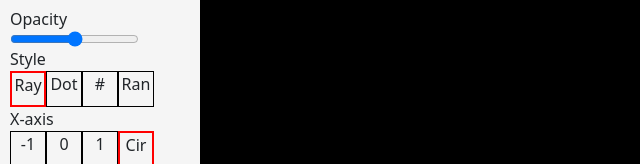
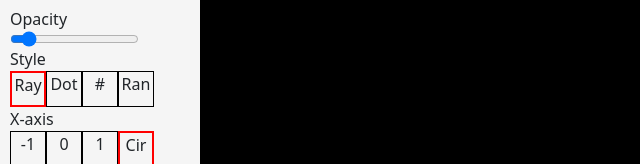
Before and after one commit to HNJ755329/javascript_game_galaxy, a plain HTML site: page index.html in a window 1280 px wide. Both pictures are taken after a click on the button "CLEAR". Shown: the part 193-357 px from the top of the page, 0-640 px from the left. Drawn offline with nearby package versions, Linux system fonts and the light colour scheme.

Commit message:
refactoring

```diff
--- a/galaxy_init.js
+++ b/galaxy_init.js
@@ -14,28 +14,23 @@ const RANDOM_COLOR = 'RandomColor';
 const RANDOM_STR = 'Ran';
 const RAY = 'Ray';
 const DOT = 'Dot';
+const AA = '#';
 const CIRCLE = 'Cir';
 const SAMPLE_COUNT = 10; //サンプル生成する際の個数
+
+const BLACK_BACKGROUND = `rgba(0,0,0,1)`;
 const RANDOM_X = () => { return Math.ceil(Math.random() * canvas.width); };
 const RANDOM_Y = () => { return Math.ceil(Math.random() * canvas.height); };
 
-const options = {
-    count: 13,
-    opacity: 0.1,
-    color: RANDOM_COLOR,
-    style: RAY,
-    sgnx: CIRCLE,
-    sgny: CIRCLE,
-    center_x: mouse_pos.x,
-    center_y: mouse_pos.y,
-    doAnim: true,
-}
+// 読み込みが終わってHTML作った後に初期値を設定する。
+const options = {}
 
 const CTRL = {
     color_list: ['white', 'red', 'orange', 'yellow', 'GreenYellow', 'skyblue', 'blue', 'indigo', 'violet', RANDOM_COLOR],
-    style_list: [RAY, DOT, '#', RANDOM_STR],
+    style_list: [RAY, DOT, AA, RANDOM_STR],
     x_axis: [-1, 0, 1, CIRCLE],
     y_axis: [-1, 0, 1, CIRCLE],
+    sapmles: ['sp1', 'sp2', 'sp3', 'sp4'],
 }
 
 const get_random_color = () => {
@@ -57,6 +52,7 @@ const _mod = (x) => {
     return x - x % AA_size;
 }
 
+const MaxOpacity = 100;
 const updateTextInput = (val) => {
-    option.opacity = val / 500;
+    set_option({ opacity: val / MaxOpacity });
 }
--- a/galaxy_main.js
+++ b/galaxy_main.js
@@ -49,9 +49,12 @@ function onClick(e) {
 window.onload = function () {
     canvas = document.getElementById('canvas');
     context = canvas.getContext('2d');
+    set_panel();
+    set_option({ count: 13, opacity: 0.1, color: RANDOM_COLOR, style: RAY, sgnx: CIRCLE, sgny: CIRCLE, center_x: mouse_pos.x, center_y: mouse_pos.y, doAnim: true });
+    set_info();
+
     resize();
     anim();
-    set_panel();
     document.addEventListener("click", onClick, false);
 }
 
@@ -67,7 +70,7 @@ function resize() {
 
 function anim() {
     if (!options.doAnim) { context = null; return; }
-    context = canvas.getContext('2d');
+    else context = canvas.getContext('2d');
     window.requestAnimationFrame(anim);
     context.fillStyle = `rgba(0,0,0,${options.opacity})`;
     context.fillRect(0, 0, canvas.width, canvas.height);
--- a/galaxy_panel.js
+++ b/galaxy_panel.js
@@ -8,21 +8,6 @@ const _DomChildrenhasRemovedCssSelected = (DOM) => {
     for (const child of DOM.children) {
         child.classList.remove('selected');
     }
-}
-
-const _AllSpanhasRemovedCSSSelected = () => {
-    const DOM = document.getElementsByClassName('box');
-    for (let elem of DOM) {
-        elem.classList.remove('selected');
-    }
-}
-
-function _SetCSSSelected() {
-    _AllSpanhasRemovedCSSSelected();
-    document.getElementById(options.color).classList.add('selected');
-    document.getElementById(options.style).classList.add('selected');
-    document.getElementById("x-" + options.sgnx).classList.add('selected');
-    document.getElementById("y-" + options.sgny).classList.add('selected');
 }
 
 function _move_bar() {
@@ -39,39 +24,37 @@ function _move_bar() {
 
 
 function set_opacity(e) {
-    document.getElementsByName('Opacity').value = e * 500;
+    document.getElementById('Opacity').value = e * MaxOpacity;
 }
 
 function set_color(e) {
     const DOM = document.getElementById('color');
-    for (const child of DOM.children) {
-        child.classList.remove('selected');
-    }
+    _DomChildrenhasRemovedCssSelected(DOM);
     document.getElementById(e).classList.add('selected');
 }
 
 function set_style(e) {
     const DOM = document.getElementById('style');
-    for (const child of DOM.children) {
-        child.classList.remove('selected');
-    }
+    _DomChildrenhasRemovedCssSelected(DOM);
     document.getElementById(e).classList.add('selected');
 }
 
 function set_xaxis(e) {
     const DOM = document.getElementById('x-axis');
-    for (const child of DOM.children) {
-        child.classList.remove('selected');
-    }
+    _DomChildrenhasRemovedCssSelected(DOM);
     document.getElementById("x-" + e).classList.add('selected');
 }
 
 function set_yaxis(e) {
     const DOM = document.getElementById('y-axis');
-    for (const child of DOM.children) {
-        child.classList.remove('selected');
-    }
+    _DomChildrenhasRemovedCssSelected(DOM);
     document.getElementById("y-" + e).classList.add('selected');
+}
+
+function set_sample(e) {
+    const DOM = document.getElementById('samples');
+    _DomChildrenhasRemovedCssSelected(DOM);
+    document.getElementById(e).classList.add('selected');
 }
 
 function set_option(change = {}) {
@@ -81,13 +64,23 @@ function set_option(change = {}) {
     if ('style' in change) { options.style = change.style; set_style(options.style); }
     if ('sgnx' in change) { options.sgnx = change.sgnx; set_xaxis(options.sgnx); }
     if ('sgny' in change) { options.sgny = change.sgny; set_yaxis(options.sgny); }
+    if ('sample' in change) { options.sample = change.sample; set_sample(options.sample); }
     if ('center_x' in change) options.center_x = change.center_x;
     if ('center_x' in change) options.center_x = change.center_x;
     if ('doAnim' in change) options.doAnim = change.doAnim;
-    following_mouse_galaxy = new_galaxy(options);
+    if (options.doAnim) following_mouse_galaxy = new_galaxy(options);
+}
+
+function reset() {
+    context.clearRect(0, 0, canvas.width, canvas.height);
+    context.fillStyle = BLACK_BACKGROUND;
+    context.fillRect(0, 0, canvas.width, canvas.height);
+    fixed_galaxies = [];
+    set_info();
 }
 
 function set_panel() {
+
     Info = document.getElementById('info');
     Panel = document.getElementById('panel');
 
@@ -145,64 +138,54 @@ function set_panel() {
         });
     }
 
-    // samples
-    let samples = document.getElementById('samples');
-    samples.innerHTML += `<span id="sp1" class='box'>sp1</span>`;
-    samples.innerHTML += `<span id="sp2" class='box'>sp2</span>`;
-    samples.innerHTML += `<span id="sp3" class='box'>sp3</span>`;
-    samples.innerHTML += `<span id="sp4" class='box'>sp4</span>`;
 
+    {
+        CTRL.sapmles.map((e) => {
+            document.getElementById('samples').innerHTML += `<span id="${e}" class='box'>${e}</span>`;
+        });
+    }
     // innerHTML追加したあとにeventlistner追加しないと動かない。
     // sample1
-    document.getElementById('sp1').addEventListener('click', (event) => {
-        fixed_galaxies = [];
-
-        set_option({ color: 'orange', opacity: 0.1, style: RAY, sgnx: CIRCLE, sgny: CIRCLE });
+    document.getElementById(CTRL.sapmles[0]).addEventListener('click', (event) => {
+        reset();
+        set_option({ color: 'skyblue', opacity: 1, style: DOT, sgnx: CIRCLE, sgny: -1, sample: CTRL.sapmles[0] });
         for (let index = 0; index < SAMPLE_COUNT; index++) {
             set_option({ center_x: RANDOM_X(), center_y: RANDOM_Y() });
             fixed_galaxies.push(following_mouse_galaxy);
         }
-        _SetCSSSelected();
-        event.target.classList.add('selected');
         set_info();
     }, false);
 
     // sample2
-    document.getElementById('sp2').addEventListener('click', (event) => {
-        fixed_galaxies = [];
-        set_option({ opacity: 0.1, sgnx: 1, sgny: -1, color: RANDOM_COLOR, style: DOT });
+    document.getElementById(CTRL.sapmles[1]).addEventListener('click', (event) => {
+        reset();
+        set_option({ opacity: 0.2, sgnx: 1, sgny: -1, color: RANDOM_COLOR, style: DOT, sample: CTRL.sapmles[1] });
         for (let index = 0; index < SAMPLE_COUNT; index++) {
             set_option({ center_x: RANDOM_X(), center_y: RANDOM_Y() });
             fixed_galaxies.push(following_mouse_galaxy);
         }
-        _SetCSSSelected();
-        event.target.classList.add('selected');
         set_info();
     }, false);
 
     // sample3
-    document.getElementById('sp3').addEventListener('click', (event) => {
-        fixed_galaxies = [];
-        set_option({ opacity: 0.1, sgnx: 0, sgny: 1, color: 'GreenYellow', style: RANDOM_STR });
+    document.getElementById(CTRL.sapmles[2]).addEventListener('click', (event) => {
+        reset();
+        set_option({ opacity: 0.1, sgnx: 0, sgny: 1, color: 'GreenYellow', style: RANDOM_STR, sample: CTRL.sapmles[2] });
         for (let index = 0; index < SAMPLE_COUNT; index++) {
             set_option({ center_x: RANDOM_X(), center_y: RANDOM_Y() });
             fixed_galaxies.push(following_mouse_galaxy);
         }
-        _SetCSSSelected();
-        event.target.classList.add('selected');
         set_info();
     }, false);
 
     // sample4
-    document.getElementById('sp4').addEventListener('click', (event) => {
-        fixed_galaxies = [];
-        set_option({ opacity: 0, sgnx: 1, sgny: CIRCLE, color: 'white', style: '#' });
+    document.getElementById(CTRL.sapmles[3]).addEventListener('click', (event) => {
+        reset();
+        set_option({ opacity: 0, sgnx: 1, sgny: CIRCLE, color: 'white', style: AA, sample: CTRL.sapmles[3] });
         for (let index = 0; index < SAMPLE_COUNT; index++) {
             set_option({ center_x: RANDOM_X(), center_y: RANDOM_Y() });
             fixed_galaxies.push(following_mouse_galaxy);
         }
-        _SetCSSSelected();
-        event.target.classList.add('selected');
         set_info();
     }, false);
 
@@ -210,16 +193,8 @@ function set_panel() {
     {
         const _reset_button = document.getElementById('reset');
         _reset_button.innerHTML = "CLEAR";
-        _reset_button.addEventListener('click', () => {
-            context.clearRect(0, 0, canvas.width, canvas.height);
-            context.fillStyle = `rgba(0,0,0,1)`;
-            context.fillRect(0, 0, canvas.width, canvas.height);
-            fixed_galaxies = [];
-            set_info();
-        }, false);
+        _reset_button.addEventListener('click', () => { reset(); }, false);
     }
-
-    _SetCSSSelected();
 
     {
         const _delete_button = document.getElementById('delete');
@@ -237,5 +212,4 @@ function set_panel() {
         _play_button.innerHTML = "&#9658;"; // ▶
         _play_button.addEventListener('click', () => { set_option({ doAnim: true }); resize(); anim(); }, false);
     }
-    set_info();
 }
--- a/index.html
+++ b/index.html
@@ -57,7 +57,8 @@
         .selected {
             border: 2px solid red;
         }
-        .hidden{
+
+        .hidden {
             display: none;
         }
     </style>
@@ -80,7 +81,7 @@
             </div>
             <div class="input">
                 <div>Opacity</div>
-                <input type="range" name="Opacity" class="form-control-range" onchange="updateTextInput(this.value);">
+                <input type="range" id="Opacity" class="form-control-range" onchange="updateTextInput(this.value);">
             </div>
             <div id="style">
                 <div>Style</div>
```
